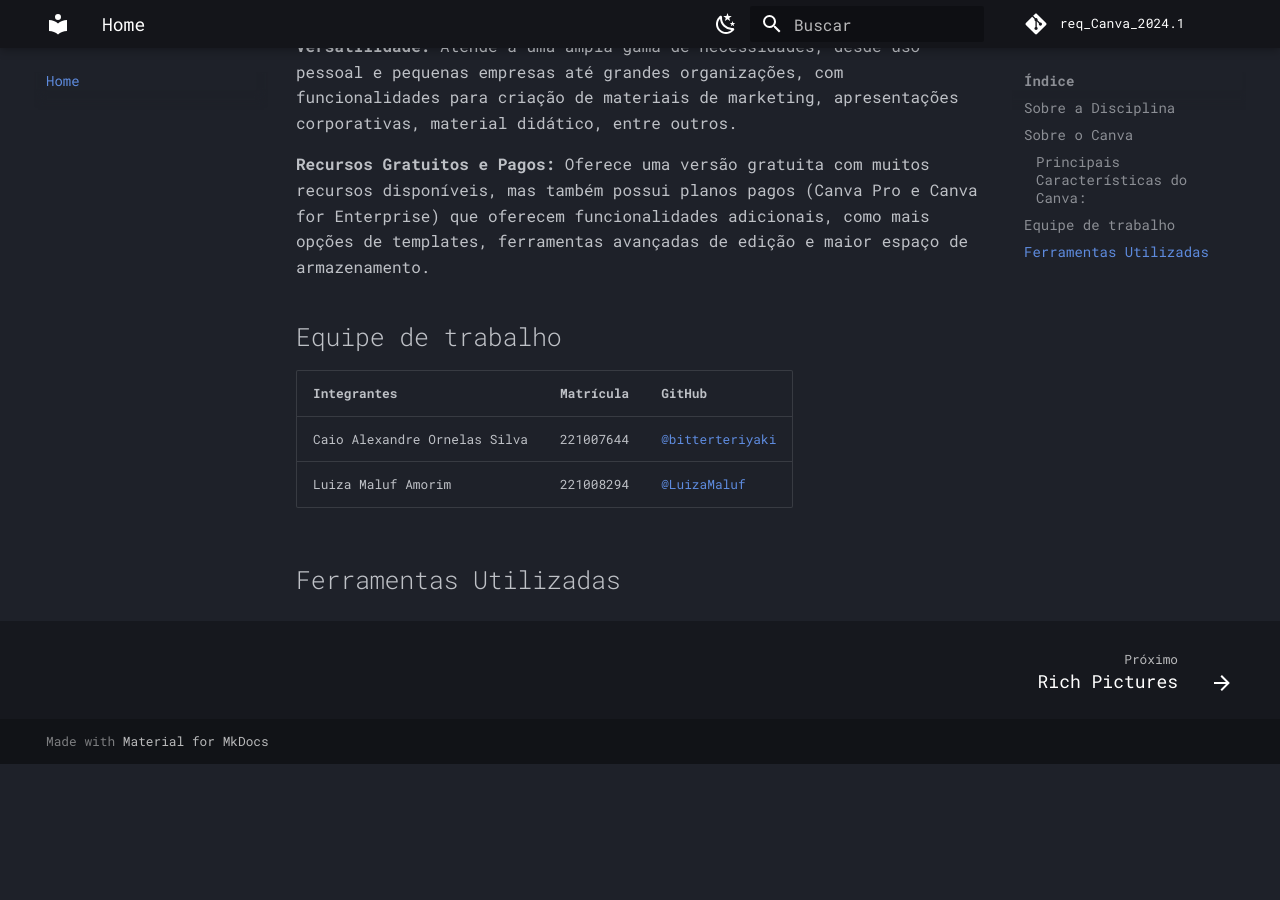
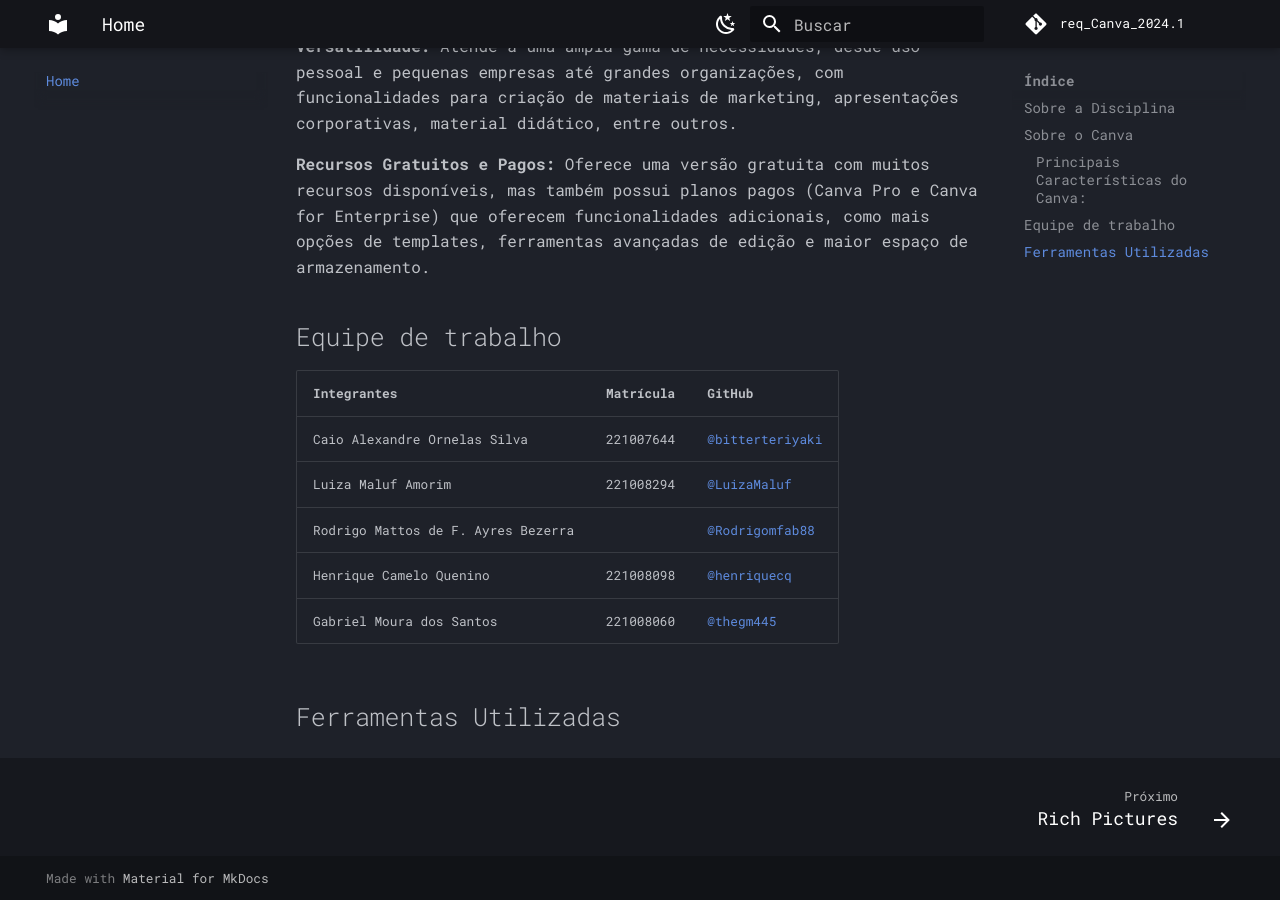
Before and after one commit to LuizaMaluf/req_Canva_2024.1, an MkDocs documentation site: the page built from docs/index.md, in a window 1280 px wide and 900 px high, scrolled down 1616 px. Built offline with MkDocs 1.6.1 and Material for MkDocs 9.7.7, drawn with Linux system fonts in a browser that asks for light colours; comment, search, counter and statistics services are not loaded; before the commit the page ends 2380 px from its top, so only the background shows below that.

```diff
--- a/docs/index.md
+++ b/docs/index.md
@@ -70,6 +70,9 @@ ferramentas avançadas de edição e maior espaço de armazenamento.
 | Integrantes                  | Matrícula | GitHub                                               |
 |------------------------------|-----------|------------------------------------------------------|
 | Caio Alexandre Ornelas Silva | 221007644 | [@bitterteriyaki](https://github.com/bitterteriyaki) |
-| Luiza Maluf Amorim           | 221008294 | [@LuizaMaluf](https://github.com/LuizaMaluf)
+| Luiza Maluf Amorim           | 221008294 | [@LuizaMaluf](https://github.com/LuizaMaluf)         |
+| Rodrigo Mattos de F. Ayres Bezerra |     | [@Rodrigomfab88](https://github.com/Rodrigomfab88)|
+| Henrique Camelo Quenino | 221008098      | [@henriquecq](https://github.com/henriquecq)|
+| Gabriel Moura dos Santos | 221008060     | [@thegm445](https://github.com/thegm445)|
 
 ## Ferramentas Utilizadas
--- a/mkdocs.yml
+++ b/mkdocs.yml
@@ -14,6 +14,7 @@ nav:
     - First Things First: first_things.md
   - Reuniões:
     - Reunião 1: reuniao1.md
+    - Reunião 2: reuniao2.md
 
 theme:
   name: material
```
Also changed, not shown: docs/reuniao2.md (added, +36 -0 lines).
